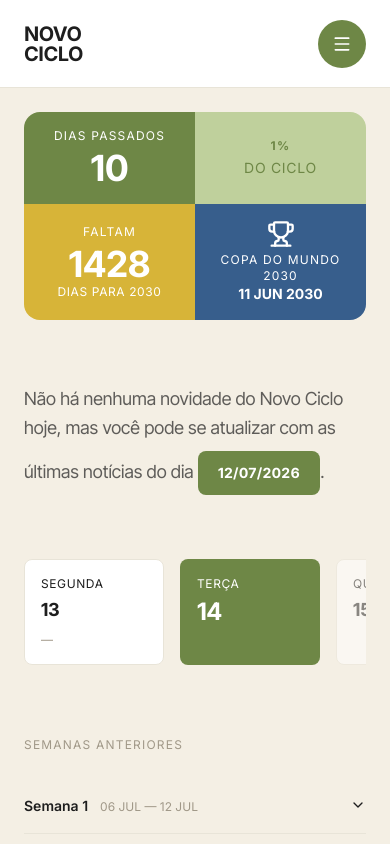
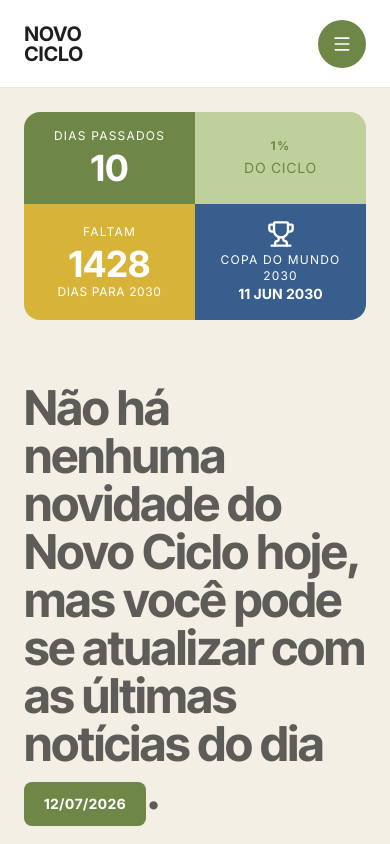
Before and after one commit to diogocvc/novociclo, a Next.js app: page / in a window 390 px wide. Shown: the top 844 px of the page. Built offline with nearby package versions, Linux system fonts and the light colour scheme.

Commit message:
fix: match headline size/weight on NoNewsToday

```diff
--- a/src/components/home/NoNewsToday.tsx
+++ b/src/components/home/NoNewsToday.tsx
@@ -9,17 +9,17 @@ interface Props {
 export default function NoNewsToday({ latestDate, latestSlug }: Props) {
   return (
     <div className="max-w-[820px]">
-      <p className="text-lg sm:text-xl font-headline leading-relaxed text-text/70">
+      <h1 className="text-5xl sm:text-6xl lg:text-7xl xl:text-8xl font-bold font-headline leading-[1.0] tracking-tight text-text/70">
         Não há nenhuma novidade do Novo Ciclo hoje, mas você pode se atualizar
         com as últimas notícias do dia{" "}
         <a
           href={`/${latestSlug}`}
-          className="inline-block mt-2 sm:mt-0 sm:ml-2 bg-green-primary text-white font-bold text-sm uppercase tracking-wider px-5 py-3 rounded-md hover:bg-green-primary/90 transition-colors"
+          className="inline-block mt-3 sm:mt-0 sm:ml-2 bg-green-primary text-white font-bold text-sm uppercase tracking-wider px-5 py-3 rounded-md hover:bg-green-primary/90 transition-colors"
         >
           {format(latestDate, "dd/MM/yyyy", { locale: ptBR })}
         </a>
         .
-      </p>
+      </h1>
     </div>
   );
 }
```
